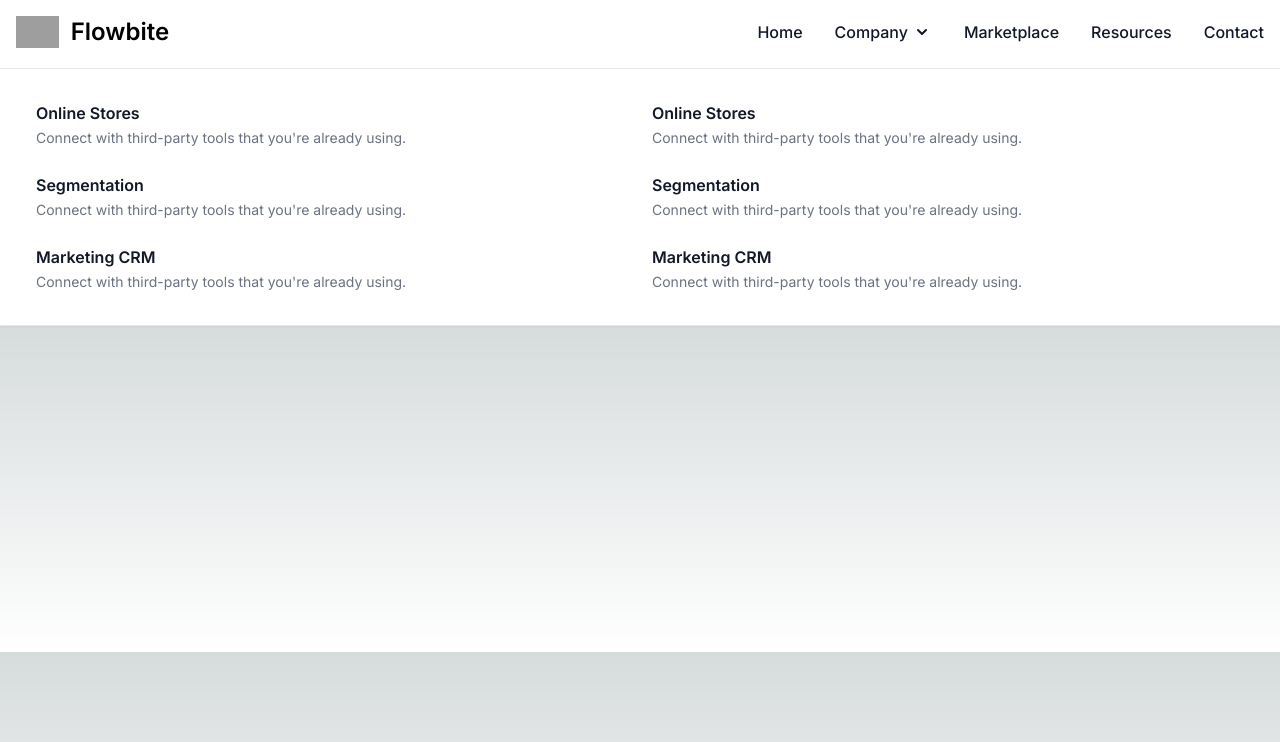
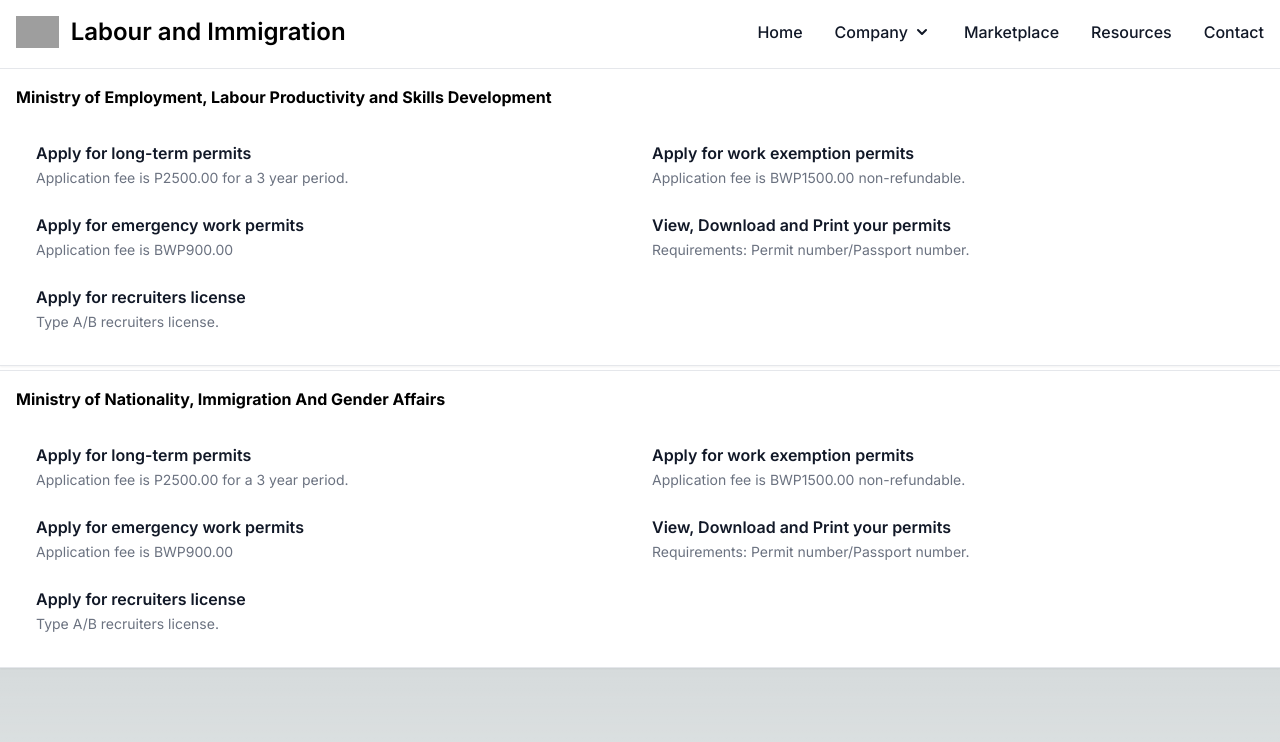
Before and after one commit to 26-Digital/labour-immigration-app, a Next.js app: page / in a window 1280 px wide. Shown: the top 742 px of the page. Built offline with nearby package versions, Linux system fonts and the light colour scheme; grey boxes are pictures that could not be loaded.

Commit message:
Added functions to the Home page

```diff
--- a/src/app/page.tsx
+++ b/src/app/page.tsx
@@ -2,12 +2,11 @@ import Image from 'next/image'
 
 export default function Home() {
   return (
-
-<nav className="bg-white border-gray-200 dark:border-gray-600 dark:bg-gray-900">
+    <nav className="bg-white border-gray-200 dark:border-gray-600 dark:bg-gray-900">
     <div className="flex flex-wrap justify-between items-center mx-auto max-w-screen-xl p-4">
         <a href="https://flowbite.com" className="flex items-center">
             <img src="https://flowbite.com/docs/images/logo.svg" className="h-8 mr-3" alt="Flowbite Logo" />
-            <span className="self-center text-2xl font-semibold whitespace-nowrap dark:text-white">Flowbite</span>
+            <span className="self-center text-2xl font-semibold whitespace-nowrap dark:text-white">Labour and Immigration</span>
         </a>
         <button data-collapse-toggle="mega-menu-full" type="button" className="inline-flex items-center p-2 ml-1 text-sm text-gray-500 rounded-lg md:hidden hover:bg-gray-100 focus:outline-none focus:ring-2 focus:ring-gray-200 dark:text-gray-400 dark:hover:bg-gray-700 dark:focus:ring-gray-600" aria-controls="mega-menu-full" aria-expanded="false">
                 <span className="sr-only">Open main menu</span>
@@ -34,44 +33,78 @@ export default function Home() {
         </div>
     </div>
     <div id="mega-menu-full-dropdown" className="mt-1 border-gray-200 shadow-sm bg-gray-50 md:bg-white border-y dark:bg-gray-800 dark:border-gray-600">
+      <h1 className='px-4 pt-4 font-bold'>Ministry of Employment, Labour Productivity and Skills Development</h1>
         <div className="grid max-w-screen-xl px-4 py-5 mx-auto text-gray-900 dark:text-white sm:grid-cols-2 md:px-6">
             <ul>
                 <li>
                     <a href="#" className="block p-3 rounded-lg hover:bg-gray-100 dark:hover:bg-gray-700">
-                        <div className="font-semibold">Online Stores</div>
-                        <span className="text-sm text-gray-500 dark:text-gray-400">Connect with third-party tools that you're already using.</span>
+                        <div className="font-semibold">Apply for long-term permits</div>
+                        <span className="text-sm text-gray-500 dark:text-gray-400">Application fee is P2500.00 for a 3 year period.</span>
                     </a>
                 </li>
                 <li>
                     <a href="#" className="block p-3 rounded-lg hover:bg-gray-100 dark:hover:bg-gray-700">
-                        <div className="font-semibold">Segmentation</div>
-                        <span className="text-sm text-gray-500 dark:text-gray-400">Connect with third-party tools that you're already using.</span>
+                        <div className="font-semibold">Apply for emergency work permits</div>
+                        <span className="text-sm text-gray-500 dark:text-gray-400">Application fee is BWP900.00</span>
                     </a>
                 </li>
                 <li>
                     <a href="#" className="block p-3 rounded-lg hover:bg-gray-100 dark:hover:bg-gray-700">
-                        <div className="font-semibold">Marketing CRM</div>
-                        <span className="text-sm text-gray-500 dark:text-gray-400">Connect with third-party tools that you're already using.</span>
+                        <div className="font-semibold">Apply for recruiters license</div>
+                        <span className="text-sm text-gray-500 dark:text-gray-400">Type A/B recruiters license.</span>
                     </a>
                 </li>
             </ul>
             <ul>
                 <li>
                     <a href="#" className="block p-3 rounded-lg hover:bg-gray-100 dark:hover:bg-gray-700">
-                        <div className="font-semibold">Online Stores</div>
-                        <span className="text-sm text-gray-500 dark:text-gray-400">Connect with third-party tools that you're already using.</span>
+                        <div className="font-semibold">Apply for work exemption permits</div>
+                        <span className="text-sm text-gray-500 dark:text-gray-400">Application fee is BWP1500.00 non-refundable.</span>
                     </a>
                 </li>
                 <li>
                     <a href="#" className="block p-3 rounded-lg hover:bg-gray-100 dark:hover:bg-gray-700">
-                        <div className="font-semibold">Segmentation</div>
-                        <span className="text-sm text-gray-500 dark:text-gray-400">Connect with third-party tools that you're already using.</span>
+                        <div className="font-semibold">View, Download and Print your permits</div>
+                        <span className="text-sm text-gray-500 dark:text-gray-400">Requirements: Permit number/Passport number.</span>
+                    </a>
+                </li>
+            </ul>
+        </div>
+    </div>
+    <div id="mega-menu-full-dropdown" className="mt-1 border-gray-200 shadow-sm bg-gray-50 md:bg-white border-y dark:bg-gray-800 dark:border-gray-600">
+      <h1 className='px-4 pt-4 font-bold'>Ministry of Nationality, Immigration And Gender Affairs</h1>
+        <div className="grid max-w-screen-xl px-4 py-5 mx-auto text-gray-900 dark:text-white sm:grid-cols-2 md:px-6">
+            <ul>
+                <li>
+                    <a href="#" className="block p-3 rounded-lg hover:bg-gray-100 dark:hover:bg-gray-700">
+                        <div className="font-semibold">Apply for long-term permits</div>
+                        <span className="text-sm text-gray-500 dark:text-gray-400">Application fee is P2500.00 for a 3 year period.</span>
                     </a>
                 </li>
                 <li>
                     <a href="#" className="block p-3 rounded-lg hover:bg-gray-100 dark:hover:bg-gray-700">
-                        <div className="font-semibold">Marketing CRM</div>
-                        <span className="text-sm text-gray-500 dark:text-gray-400">Connect with third-party tools that you're already using.</span>
+                        <div className="font-semibold">Apply for emergency work permits</div>
+                        <span className="text-sm text-gray-500 dark:text-gray-400">Application fee is BWP900.00</span>
+                    </a>
+                </li>
+                <li>
+                    <a href="#" className="block p-3 rounded-lg hover:bg-gray-100 dark:hover:bg-gray-700">
+                        <div className="font-semibold">Apply for recruiters license</div>
+                        <span className="text-sm text-gray-500 dark:text-gray-400">Type A/B recruiters license.</span>
+                    </a>
+                </li>
+            </ul>
+            <ul>
+                <li>
+                    <a href="#" className="block p-3 rounded-lg hover:bg-gray-100 dark:hover:bg-gray-700">
+                        <div className="font-semibold">Apply for work exemption permits</div>
+                        <span className="text-sm text-gray-500 dark:text-gray-400">Application fee is BWP1500.00 non-refundable.</span>
+                    </a>
+                </li>
+                <li>
+                    <a href="#" className="block p-3 rounded-lg hover:bg-gray-100 dark:hover:bg-gray-700">
+                        <div className="font-semibold">View, Download and Print your permits</div>
+                        <span className="text-sm text-gray-500 dark:text-gray-400">Requirements: Permit number/Passport number.</span>
                     </a>
                 </li>
             </ul>
```
